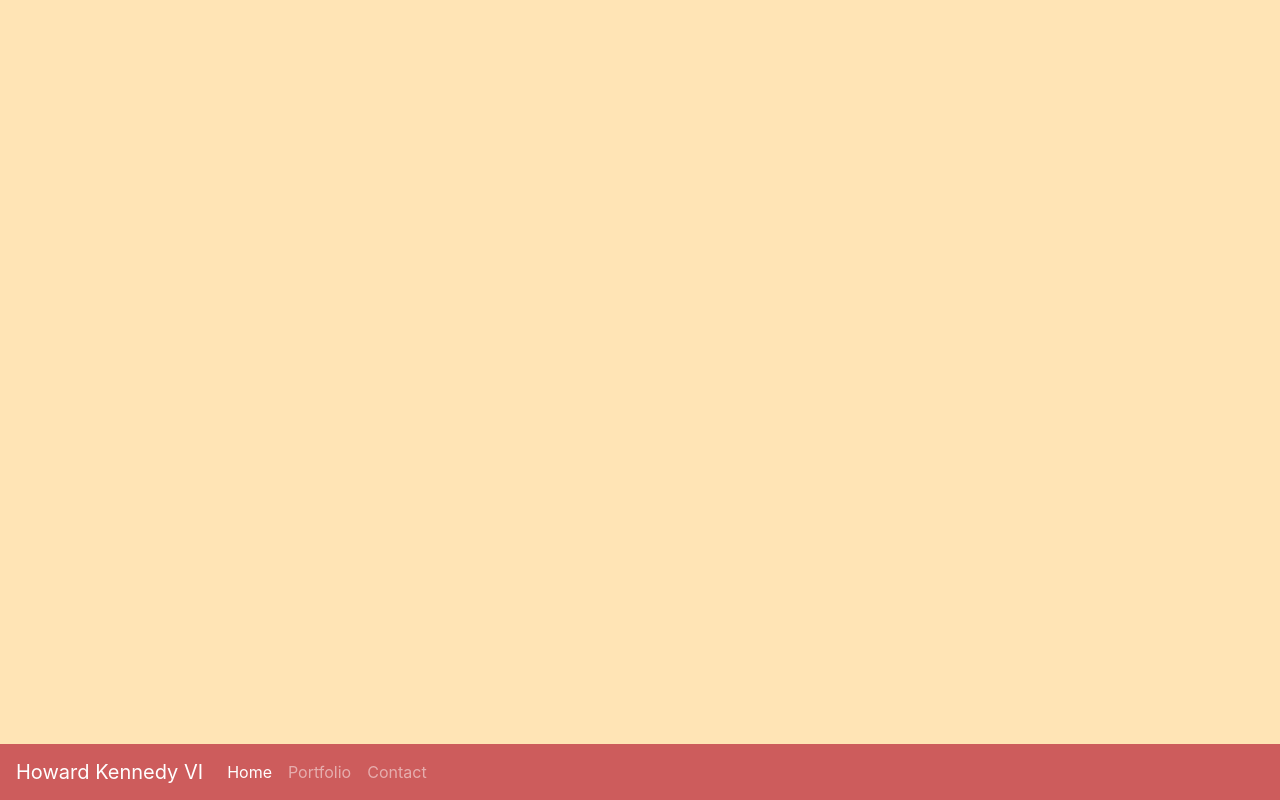
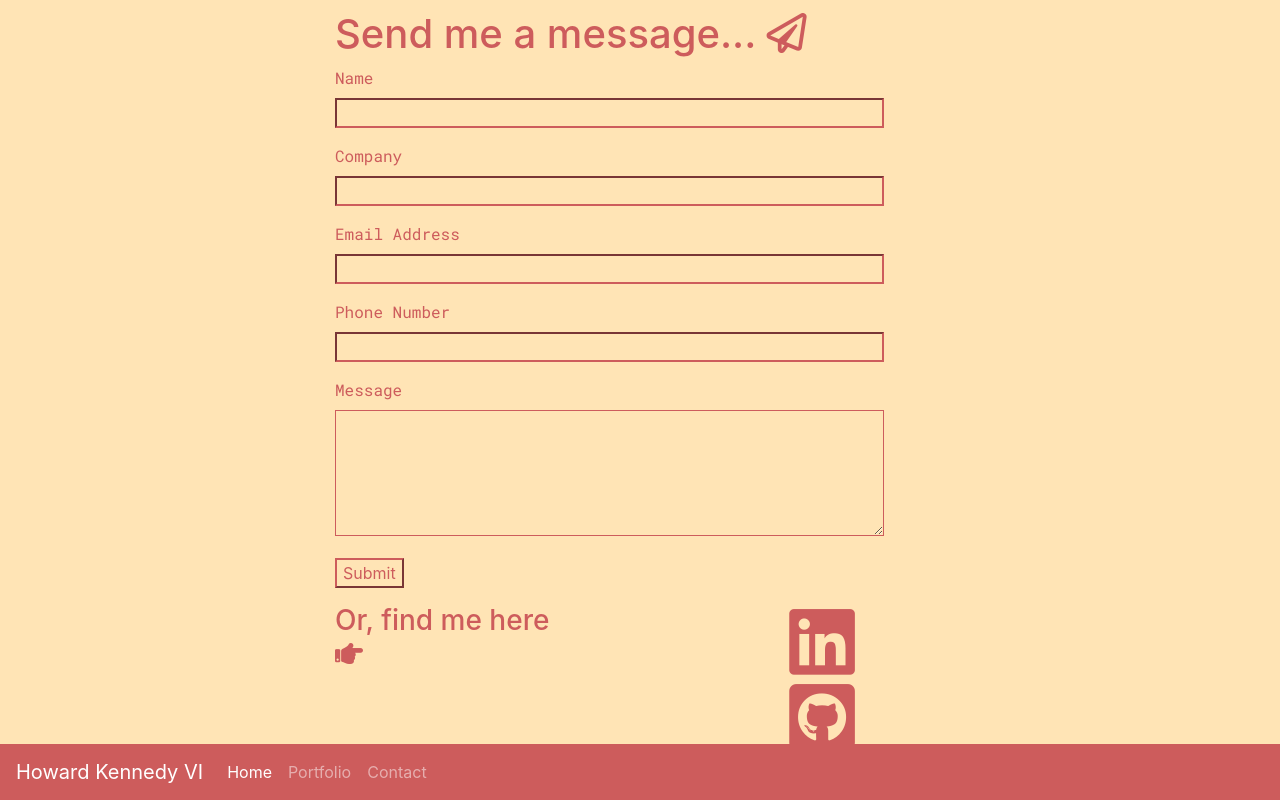
Before and after one commit to hkennedyvi/portfolio-react, a React (Create React App) app in the folder client/: page /contact in a window 1280 px wide. Built offline with nearby package versions, Linux system fonts and the light colour scheme.

Commit message:
contact page revision

```diff
--- a/client/package.json
+++ b/client/package.json
@@ -6,6 +6,7 @@
     "@testing-library/jest-dom": "^4.2.4",
     "@testing-library/react": "^9.5.0",
     "@testing-library/user-event": "^7.2.1",
+    "axios": "^0.19.2",
     "bootstrap": "^4.4.1",
     "express": "^4.17.1",
     "react": "^16.13.1",
--- a/client/src/App.js
+++ b/client/src/App.js
@@ -2,7 +2,8 @@ import React from "react";
 import { BrowserRouter as Router, Route, Switch } from "react-router-dom";
 import Home from "./pages/Home";
 import Portfolio from "./pages/Portfolio";
-import NavBar from "./components/NavBar"
+import Contact from "./pages/Contact";
+import NavBar from "./components/NavBar";
 
 function App() {
   return (
@@ -15,6 +16,9 @@ function App() {
         <Route exact path="/portfolio">
           <Portfolio />
         </Route>
+        <Route exact path="/contact">
+          <Contact />
+        </Route>
       </Switch>
       <NavBar />
     </div>
--- /dev/null
+++ b/client/src/components/ContactForm.jsx
@@ -0,0 +1,86 @@
+import React, { Component } from 'react';
+import axios from 'axios';
+
+class ContactForm extends Component {
+
+    handleSubmit(e){
+        e.preventDefault();
+        const name = document.getElementById('name').value;
+        const company = document.getElementById('email').value;
+        const email = document.getElementById('message').value;
+        const phone = document.getElementById('name').value;
+        const message = document.getElementById('message').value;
+
+        axios({
+            method: "POST",
+            url:"http://localhost:3000/send",
+            data: {
+                name: name,
+                company: company,
+                email: email,
+                phone: phone,
+                messsage: message
+            }
+        }).then((response)=>{
+            if (response.data.msg === 'success'){
+                alert("Message Sent.");
+                this.resetForm()
+            }else if(response.data.msg === 'fail'){
+                alert("Message failed to send.")
+            }
+        })
+    }
+
+    resetForm(){
+        document.getElementById('contact-form').reset();
+    }
+
+    render() {
+        return (
+            <div className="container-fluid" id="contact-section">
+                <h1 className="brand">Send me a message... <i className="far fa-paper-plane"></i></h1>
+                <div className="wrapper animated bounceInLeft">
+                    <div className="contact">
+                        <form onSubmit={this.handleSubmit.bind(this)} method="POST" action="send" id="contact-form">
+                            <div className="form-group">
+                                <p>
+                                    <label>Name</label>
+                                    <input type="text" name="name" id="name" />
+                                </p>
+                                <p>
+                                    <label>Company</label>
+                                    <input type="text" name="company" id="company" />
+                                </p>
+                                <p>
+                                    <label>Email Address</label>
+                                    <input type="email" name="email" id="email" />
+                                </p>
+                                <p>
+                                    <label>Phone Number</label>
+                                    <input type="text" name="phone" id="phone" />
+                                </p>
+                                <p className="full">
+                                    <label>Message</label>
+                                    <textarea name="message" rows="5" id="message"></textarea>
+                                </p>
+                                <p className="full">
+                                    <button type="submit" id="contact-btn">Submit</button>
+                                </p>
+                            </div>
+                        </form>
+                    </div>
+                </div>
+
+                <div className="contact-block animated bounceInRight">
+                    <h3>Or, find me here <i className="fas fa-hand-point-right"></i></h3>
+                    <div className="social-box">
+                        <a href="https://www.linkedin.com/in/howard-kennedy-5784876b/"><i className="fab fa-linkedin social-icon-contact"></i></a>
+                        <a href="https://github.com/hkennedyvi"><i className="fab fa-github-square social-icon-contact"></i></a>
+                    </div>
+                </div>
+            </div>
+        )
+    }
+}
+
+export default ContactForm;
--- a/client/src/components/NavBar.jsx
+++ b/client/src/components/NavBar.jsx
@@ -17,7 +17,7 @@ function NavBar () {
                 <a className="nav-link" href="portfolio">Portfolio</a>
               </li>
               <li className="nav-item">
-                <a className="nav-link" href="/">Contact</a>
+                <a className="nav-link" href="/contact">Contact</a>
               </li>
             </ul>
           </div>
--- /dev/null
+++ b/client/src/pages/Contact.js
@@ -0,0 +1,10 @@
+import React from 'react';
+import ContactForm from '../components/ContactForm';
+
+function Contact() {
+    return (
+        <ContactForm />
+    )
+}
+
+export default Contact;
```
Also changed, not shown: 1 other file (tests, documents, lock files or other folders).
